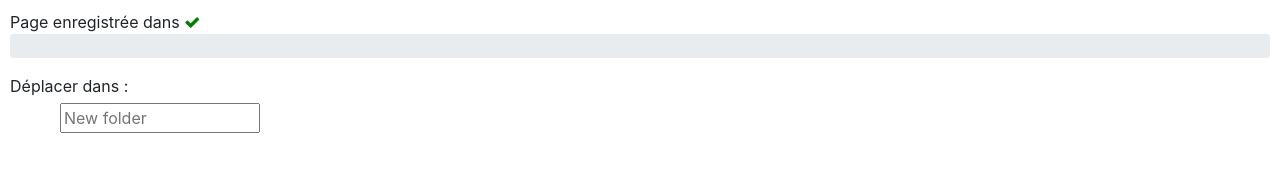
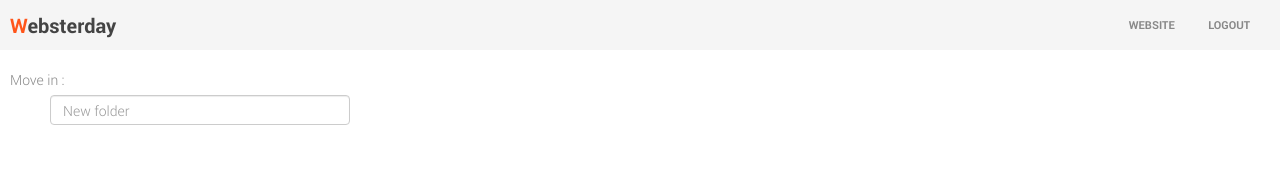
Before and after one commit to KmeCnin/bookmarks-ext, a browser extension: page pages/index.html in a window 1280 px wide. Drawn offline with nearby package versions, Linux system fonts and the light colour scheme; sample sign-in values are in the browser's storage.

Commit message:
Styling 1st suggest

```diff
--- a/css/style.css
+++ b/css/style.css
@@ -1,24 +1,47 @@
+@font-face {
+    font-family: "Roboto";
+    src: url(../ressources/Roboto-Light.ttf);
+}
+@font-face {
+    font-family: "Roboto";
+    src: url(../ressources/Roboto-Bold.ttf);
+    font-weight: bold;
+}
 body {
-    padding: 10px;
+    margin : 0;
+    padding : 0;
+    padding-bottom: 15px;
+    min-width : 400px;
+    overflow : hidden;
+    font-family: Roboto;
+    color: #888888;
 }
 #currentFolder {
     font-weight : bold;
 }
-div#folderWrapper {
+/*div#folderWrapper {
     width: 300px;
     text-align: center;
-}
-input#addFolder {
+}*/
+#folderWrapper input {
     margin: 0;
-    width: 200px;
+    width: 300px;
     height : 30px;
     display: block;
     margin: 5px 50px;
     box-sizing: border-box;
 }
-div.folder {
-     display: block;
-	margin: 5px 50px;
+ul li.folder a, button, .btn {
+    background-color : #f5f5f5;
+    color : #444444;
+    cursor : pointer;
+    /*font-weight: bold;*/
+    padding: 5px 12px;
+    margin: 0 50px;
+}
+ul li.folder a:hover, button:hover, .btn:hover {
+    background-color : #ff551a;
+    color : white;
 }
 div.nav {
     text-align: center;
@@ -28,6 +51,48 @@ div.nav {
 hr {
     margin : 5px 0px;
 }
-.breadcrumb li {
+p {
+    padding: 10px;
+    margin: 0;
+    padding-bottom: 0;
+}
+p a {
     cursor: pointer;
+    color: #444444;
 }
+p a:hover {
+    color: #ff551a;
+    text-decoration: none;
+}
+#header {
+    background-color: #f5f5f5;
+    height: 50px;
+}
+#header a {
+    vertical-align: middle;
+    line-height: 50px;
+    color : #888888;
+    display : inline-block;
+    padding-right : 30px;
+    font-size: 11px;
+    font-weight: bold;
+}
+#header a:hover {
+    color : #444444;
+    text-decoration : none;
+}
+#header a:active {
+    color : #ff551a;
+    text-decoration : none;
+}
+#header a.brand {
+    color : #444444;
+    padding : 0 10px;
+    font-size: 20px;
+}
+.form-control:focus {
+    border-color: #ff551a;
+    outline: 0;
+    -webkit-box-shadow: none;
+    box-shadow: none;
+}
--- a/js/login.js
+++ b/js/login.js
@@ -8,7 +8,8 @@ $(document).ready(function() {
         authenticate();
     });
 });
-function authenticate() {var username = $('#username').val();
+function authenticate() {
+    var username = $('#username').val();
     var password = $('#password').val();
     $.ajax({
         type: "POST",
--- a/js/popup.js
+++ b/js/popup.js
@@ -3,7 +3,7 @@ var currentFolder = null;
 var url = null;
 var token = false;
 //token = '1251c7c2c9f48e2e8ff80a77c5ec103c';
-if (!localStorage.getItem('token')) { // Redirection vers Login
+if (!localStorage.getItem('token')) { // Redirect to Login
     window.location.href = 'login.html';
 }
 $(document).ready(function() {
@@ -56,7 +56,7 @@ $(document).ready(function() {
 
 function init() {
     chrome.tabs.query({currentWindow: true, active: true}, function(tabs){
-           token = localStorage.getItem('token');
+	   token = localStorage.getItem('token');
 	   url = tabs[0].url;
 	   // Get global tree from database
 	   $.when(
@@ -87,23 +87,23 @@ function init() {
 
 function displayFolders() {
     $('.folder').remove();
-    var folders = getChildrenFromCurrentFolder(tree, currentFolder.id);
-    $('#currentFolder').html(currentFolder.name);
+    var folders = getChildrenFromCurrentFolder(tree, parseInt(currentFolder.id));
     if (folders !== null)
 	   for (var i = folders.length-1; i >= 0; i--)
-		  $('#folderWrapper').prepend('<div data-id="'+folders[i]['id']+'" class="btn folder goFolder">'+folders[i]['name']+'</div>');
+		  $('#folderWrapper').prepend('<li data-id="'+folders[i]['id']+'" class="folder goFolder"><a>'+folders[i]['name']+'</a></li>');
 //    console.log(getBreadcrumb(tree, currentFolder.id, []));
 }
 
 function displayBreadcrumb(breadcrumb) {
     // Display the breadcrumb from root to current folder
-    $('.breadcrumb').html('');
+    $('#breadcrumb').html('Page saved in ');
     for (var i = 0; i < breadcrumb.length; i++) {
 	   if (i === breadcrumb.length-1)
-		  $('.breadcrumb').append('<li class="active">'+breadcrumb[i].name+'</li>');
+		  $('#breadcrumb').append(''+breadcrumb[i].name+'');
 	   else
-		  $('.breadcrumb').append('<li><a data-id="'+breadcrumb[i].id+'" class="goFolder">'+breadcrumb[i].name+'</a> <span class="divider">/</span></li>');
+		  $('#breadcrumb').append('<a data-id="'+breadcrumb[i].id+'" class="goFolder">'+breadcrumb[i].name+'</a> / ');
     }
+//    $('#breadcrumb').append(' <i style="color:#2ecc71;" class="fa fa-check"></i>');
 }
 
 function getChildrenFromCurrentFolder(tree, targetFolder) {
--- a/pages/index.html
+++ b/pages/index.html
@@ -3,22 +3,25 @@
     <head>
         <meta http-equiv="content-type" content="text/html; charset=utf-8" />
         <title>Bookmarks</title>
-        <link rel="stylesheet" href="http://pierrechanel-gauthier.com/lib/bootstrap/css/bootstrap.css" type="text/css" />
+        <link rel="stylesheet" href="../lib/bootstrap-3.1.1-dist/css/bootstrap.min.css" type="text/css" />
         <link rel="stylesheet" type="text/css" href="../lib/font-awesome-4.0.3/css/font-awesome.min.css" />
         <link rel="stylesheet" type="text/css" href="../css/style.css" />
         <script src="../lib/jQuery.js"></script>
+        <script src="../lib/bootstrap-3.1.1-dist/js/bootstrap.min.js"></script>
         <script src="../js/popup.js"></script>
     </head>
     <body>
-	   <div>
-		  <span>Page enregistrée dans </span><span id="currentFolder"></span> <i style="color:green;" class="fa fa-check"></i>
+        <div id="header">
+            <a href="" class="brand"><b><font color="#ff551a">W</font>ebsterday</b></a>
+		  <div style="float:right;">
+			 <a href="">WEBSITE</a>
+			 <a href="" id="logout">LOGOUT</a>
 		  </div>
-	   <ul class="breadcrumb"></ul>
-	   <div class="nav">
-		  <span>Déplacer dans :</span>
         </div>
-	   <div id="folderWrapper">
-		  <input type="text" id="addFolder" class="input" placeholder="New folder" />
-	   </div>
+        <p id="breadcrumb"></p>
+	   <p>Move in :</p>
+	   <ul id="folderWrapper" class="nav nav-pills nav-stacked">
+		  <li><input type="text" id="addFolder" class="form-control" placeholder="New folder" /></li>
+	   </ul>
     </body>
 </html>
```
Also changed, not shown: pages/login.html (added, +29 -0 lines), ressources/Roboto-Bold.ttf (added), ressources/Roboto-Light.ttf (added), 1 other file. Lines whose indentation alone changed are shown as unchanged.
